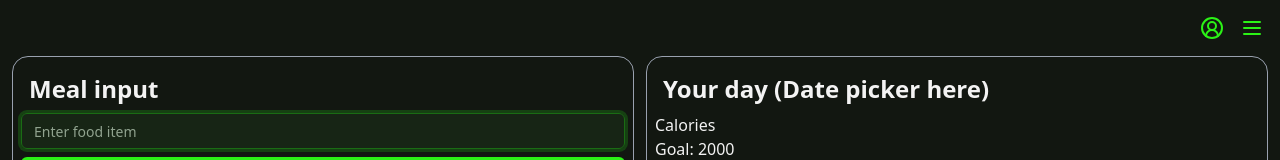
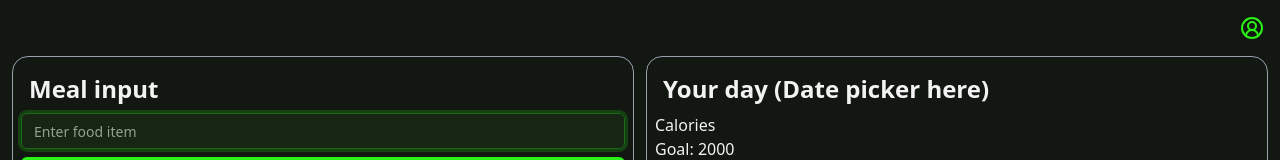
Before and after one commit to alexaspinalldev/ByteCountAI2, a Next.js app in the folder bytecountai/: page / in a window 1280 px wide. Shown: the top 160 px of the page. Built offline with nearby package versions, Linux system fonts and the light colour scheme.

Commit message:
Add side-drawer component and control

```diff
--- a/bytecountai/src/components/header.tsx
+++ b/bytecountai/src/components/header.tsx
@@ -1,14 +1,20 @@
+"use client";
+
 import { CircleUserRound } from 'lucide-react';
-import { Menu } from 'lucide-react';
+
+import Sidebar from './sidebar';
+import { toggleSidebar } from './sidebar';
 
 export default function Header() {
     return (
-        <header className="flex justify-end items-center w-full p-4 text-primary">
-            {/* <h1 className="text-2xl font-bold">ByteCount</h1> */}
-            <div className="flex items-center space-x-4">
-                <CircleUserRound className="w-6 h-6" />
-                <Menu className="w-6 h-6" />
+        <header>
+            <div className="flex justify-end items-center w-full p-4 text-primary relative">
+                {/* <h1 className="text-2xl font-bold">ByteCount</h1> */}
+                <div className="flex items-center space-x-4">
+                    <CircleUserRound className="w-6 h-6" onClick={toggleSidebar} />
+                </div>
             </div>
+            <Sidebar />
         </header>
     );
 }
--- /dev/null
+++ b/bytecountai/src/components/sidebar.tsx
@@ -0,0 +1,36 @@
+// Close the sidebar when clicking outside of it
+// const sidebar = document.getElementById('sidebar');
+// document.addEventListener('click', (e) => {
+//     if (sidebar) {
+//         if (!sidebar.contains(e.target)) {
+//             sidebar.classList.add('-translate-x-full');
+//         }
+//     }
+// })
+
+// Open the sidebar when clicking on the button
+export async function toggleSidebar() {
+    const sidebar = document.getElementById('sidebar');
+    if (sidebar) {
+        sidebar.classList.toggle('translate-x-full');
+    }
+};
+
+
+export default function Sidebar() {
+    return (
+        <div className="fixed w-full top-0 right-0 z-50 h-screen overflow-y-auto transition-transform transform translate-x-full ease-in-out duration-300" id="sidebar">
+            <aside className="ml-auto h-full shadow-lg dark:shadow-zinc-900 bg-background text-foreground w-4/5 max-w-[400px]">
+                <div className="p-4">
+                    <h1 className="text-2xl font-semibold">Menu</h1>
+                    <button onClick={toggleSidebar}>Close</button>
+                    <ul className="mt-4">
+                        <li className="mb-2"><a href="#" className="block hover:text-indigo-400">Account</a></li>
+                        <li className="mb-2"><a href="#" className="block hover:text-indigo-400">Hints and tips</a></li>
+                        <li className="mb-2"><a href="#" className="block hover:text-indigo-400">Settings</a></li>
+                    </ul>
+                </div>
+            </aside>
+        </div>
+    );
+}
```
